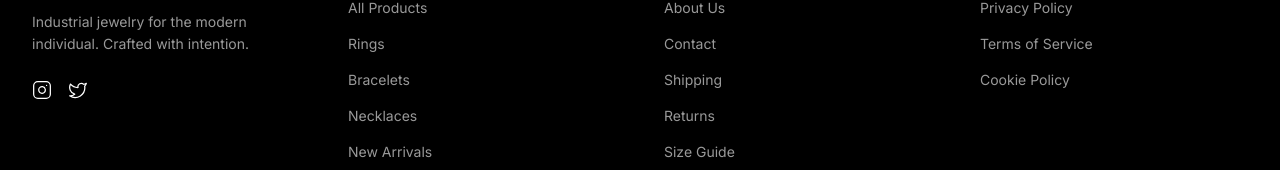
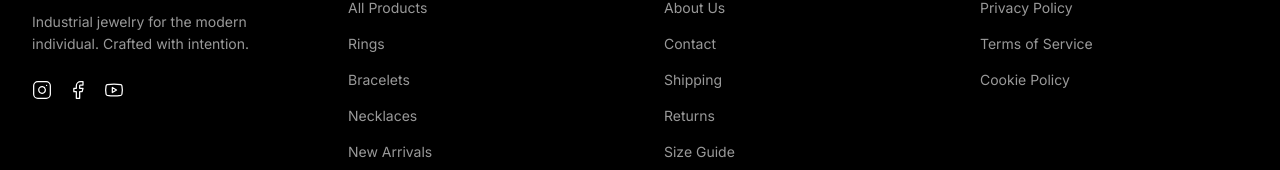
Before and after one commit to Elaris-Digital-Solutions/DiegoJoyero-BLACK, a React (Vite) app: page / in a window 1280 px wide. Shown: the part 4289-4459 px from the top of the page. Built offline with nearby package versions, Linux system fonts and the light colour scheme; the HTML template or start-up script is replaced by a standard one.

Commit message:
Update Footer social links and icons
Replaced Twitter icon with Facebook and Youtube icons in the Footer component. Updated links to point to the correct social media profiles and added appropriate attributes for opening links in a new tab.

```diff
--- a/src/components/Footer.tsx
+++ b/src/components/Footer.tsx
@@ -1,4 +1,4 @@
-import { Instagram, Twitter } from "lucide-react";
+import { Facebook, Instagram, Youtube } from "lucide-react";
 
 const Footer = () => {
   return (
@@ -12,11 +12,29 @@ const Footer = () => {
               Industrial jewelry for the modern individual. Crafted with intention.
             </p>
             <div className="mt-6 flex items-center gap-4">
-              <a href="#" className="hover:opacity-60 transition-opacity">
+              <a
+                href="https://www.instagram.com/diego.joyero/"
+                target="_blank"
+                rel="noreferrer"
+                className="hover:opacity-60 transition-opacity"
+              >
                 <Instagram className="w-5 h-5" strokeWidth={1.5} />
               </a>
-              <a href="#" className="hover:opacity-60 transition-opacity">
-                <Twitter className="w-5 h-5" strokeWidth={1.5} />
+              <a
+                href="https://www.facebook.com/people/Diego-Joyero/61551986008410/"
+                target="_blank"
+                rel="noreferrer"
+                className="hover:opacity-60 transition-opacity"
+              >
+                <Facebook className="w-5 h-5" strokeWidth={1.5} />
+              </a>
+              <a
+                href="https://www.youtube.com/@DiegoJoyero-m1n/videos"
+                target="_blank"
+                rel="noreferrer"
+                className="hover:opacity-60 transition-opacity"
+              >
+                <Youtube className="w-5 h-5" strokeWidth={1.5} />
               </a>
             </div>
           </div>
```
